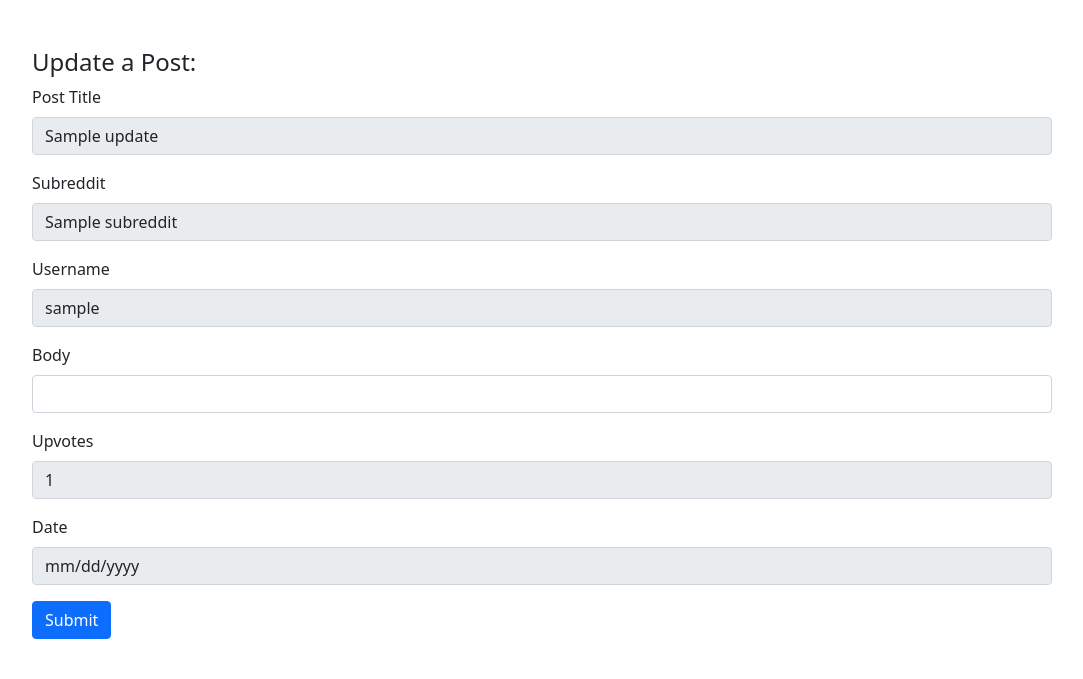
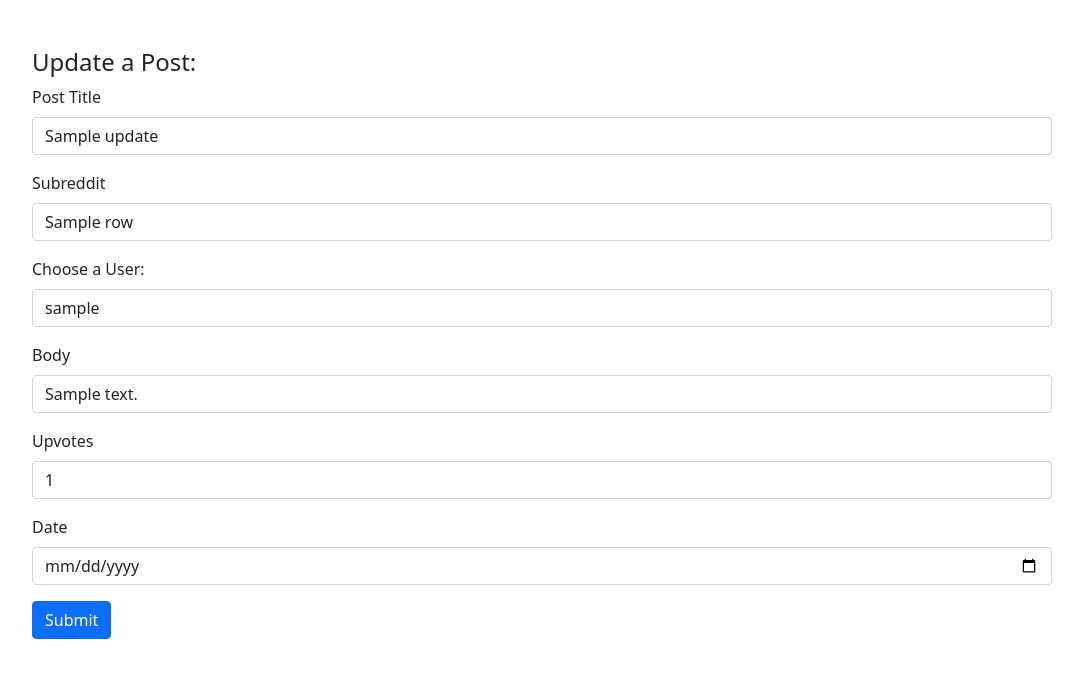
Before and after one commit to jaredtconnor/Reddit-Archiver, a Flask app: template templates/update_posts.html in a window 1280 px wide. Shown: the part 56-735 px from the top of the page, without its empty margins (98-1181 px from the left). Run offline with Flask 2, Linux system fonts and the light colour scheme; the template is opened without the code that fills it: most values are stand-ins (such as "Sample title", 1, 10 or a date in 2020).

Commit message:
Added NULLable relationships for Posts

```diff
--- a/app.py
+++ b/app.py
@@ -111,7 +111,6 @@ def add_post():
         'num_upvotes': request.form.get('num_upvotes'),
         'date': request.form.get('post_date')
     }
-    print(post_data)
 
     db.insert_post(post_data)
 
@@ -131,11 +130,14 @@ def update_posts():
         'updated': request.form.get('updated')
     }
 
+    subreddit_data = db.read_subreddits()
+    user_data = db.read_users()
+
     if update_data['updated'] == "0":
         if ' ' in update_data['date']:
             i = update_data['date'].find(' ')
             update_data['date'] = update_data['date'][:i]
-        return render_template("update_posts.html", update_data=update_data)
+        return render_template("update_posts.html", update_data=update_data, subreddit_data=subreddit_data, user_data=user_data)
 
     else:
         db.update_post(update_data)
--- a/templates/posts.html
+++ b/templates/posts.html
@@ -10,6 +10,7 @@
         {% for row in subreddit_data %}
         <option value="{{ row['subredditName'] }}">{{ row['subredditName'] }}</option>
         {% endfor %}
+        <option value="NULL">None</option>
       </select>
     </div>
     <div class="mb-3">
@@ -18,6 +19,7 @@
         {% for row in user_data %}
         <option value="{{ row['username'] }}">{{ row['username'] }}</option>
         {% endfor %}
+        <option value="NULL">None</option>
       </select>
     </div>
     <div class="mb-3">
--- a/templates/update_posts.html
+++ b/templates/update_posts.html
@@ -7,30 +7,38 @@
   <form action="{{ url_for('update_posts') }}" method="POST">
     <div class="mb-3">
       <label for="title" class="form-label">Post Title</label>
-      <input type="text" class="form-control" id="title" name="title" value="{{ update_data['title'] }}" readonly>
+      <input type="text" class="form-control" id="title" name="title" value="{{ update_data['title'] }}" required>
     </div>
     <div class="mb-3">
       <label for="subredditName" class="form-label">Subreddit</label>
-      <input type="text" class="form-control" id="subredditName" name="subredditName"
-        value="{{ update_data['subreddit'] }}" readonly>
+      <select class="form-control" id="subredditName" name="subredditName">
+        {% for row in subreddit_data %}
+        <option value="{{ row['subredditName'] }}">{{ row['subredditName'] }}</option>
+        {% endfor %}
+        <option value="NULL">None</option>
+      </select>
     </div>
     <div class="mb-3">
-      <label for="username" class="form-label">Username</label>
-      <input type="text" class="form-control" id="username" name="username" value="{{ update_data['username'] }}"
-        readonly>
+      <label for="username" class="form-label">Choose a User:</label>
+      <select class="form-control" id="username" name="username">
+        {% for row in user_data %}
+        <option value="{{ row['username'] }}">{{ row['username'] }}</option>
+        {% endfor %}
+        <option value="NULL">None</option>
+      </select>
     </div>
     <div class="mb-3">
       <label for="body" class="form-label">Body</label>
-      <input type="text" class="form-control" id="body" name="body" required>
+      <input type="text" class="form-control" id="body" name="body" value="{{ update_data['body'] }}" required>
     </div>
     <div class="mb-3">
       <label class="form-label" for="numUpvotes">Upvotes</label>
       <input type="number" class="form-control" id="numUpvotes" name="numUpvotes"
-        value="{{ update_data['num_upvotes'] }}" readonly>
+        value="{{ update_data['num_upvotes'] }}" required>
     </div>
     <div class="mb-3">
       <label for="postDate" class="form-label">Date</label>
-      <input type="date" class="form-control" id="postDate" name="postDate" value="{{ update_data['date'] }}" readonly>
+      <input type="date" class="form-control" id="postDate" name="postDate" value="{{ update_data['date'] }}" required>
     </div>
     <input type="hidden" id="postID" name="postID" value="{{ update_data['postID'] }}">
     <input type="hidden" id="updated" name="updated" value="1">
```
